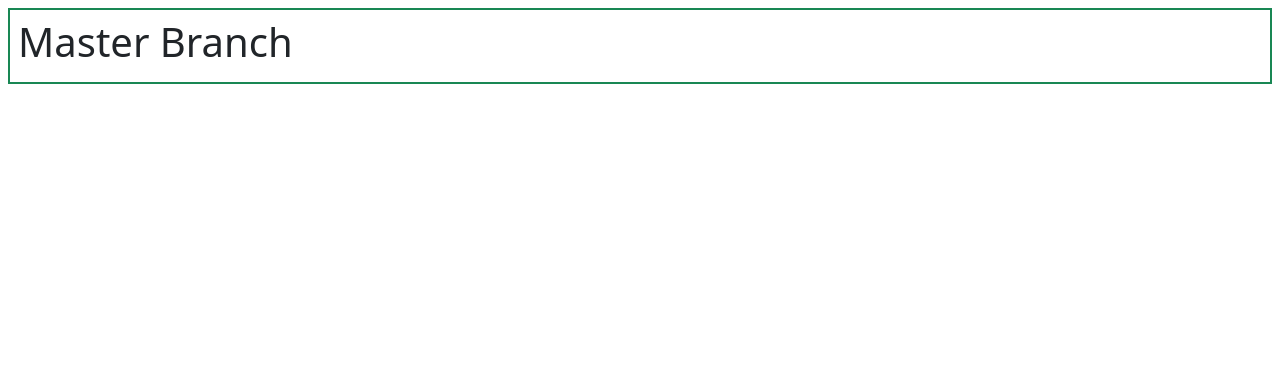
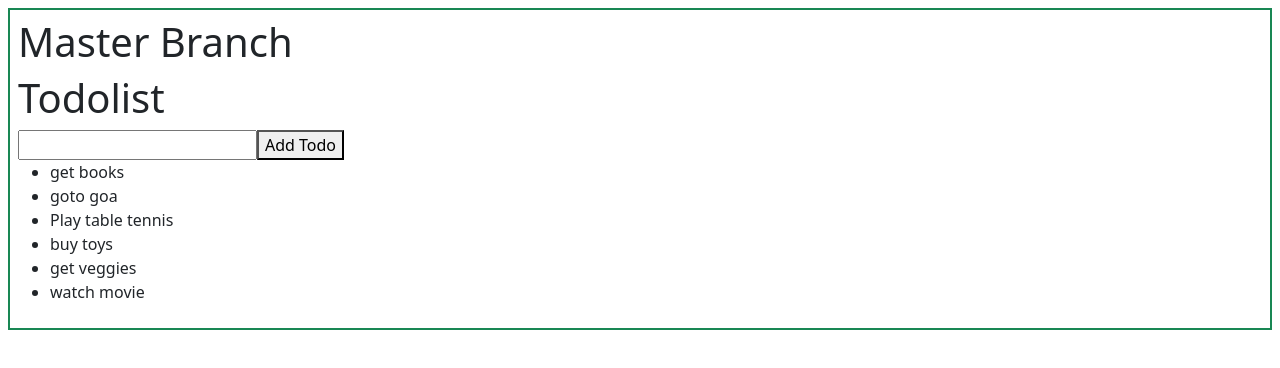
Before and after one commit to edupoly/rb53app, a React (Vite) app: page / in a window 1280 px wide. Shown: the top 368 px of the page. Built offline with nearby package versions, Linux system fonts and the light colour scheme.

Commit message:
useReducer-counter-todolist-projects

```diff
--- a/package.json
+++ b/package.json
@@ -11,7 +11,8 @@
   },
   "dependencies": {
     "react": "^19.1.1",
-    "react-dom": "^19.1.1"
+    "react-dom": "^19.1.1",
+    "uuid": "^13.0.0"
   },
   "devDependencies": {
     "@eslint/js": "^9.33.0",
--- a/src/App.jsx
+++ b/src/App.jsx
@@ -1,7 +1,12 @@
+import Counter from "./Counter";
+import Todolist from "./Todolist";
+
 function App() {
   return (
     <div className="border border-2 border-success m-2 p-2">
       <h1>Master Branch</h1>
+      <Todolist></Todolist>
+      {/* <Counter></Counter> */}
     </div>
   );
 }
--- /dev/null
+++ b/src/Counter.jsx
@@ -0,0 +1,43 @@
+import React, { useReducer } from "react";
+const initialState = {
+  count: 0,
+};
+function reducer(state = initialState, action) {
+  //   if (action.type === "INC") {
+  //     return { ...state, count: state.count + 1 };
+  //   }
+  //   if (action.type === "DEC") {
+  //     return { ...state, count: state.count - 1 };
+  //   }
+  switch (action.type) {
+    case "INC":
+      return { ...state, count: state.count + 1 };
+    case "DEC":
+      return { ...state, count: state.count - 1 };
+  }
+}
+function Counter() {
+  var [state, dispatch] = useReducer(reducer, initialState);
+  return (
+    <div className="border border-2 border-info m-2 p-2">
+      <h1>Counter:{state.count}</h1>
+      <button
+        onClick={() => {
+          dispatch({ type: "INC" });
+        }}
+      >
+        Increment
+      </button>
+      <button
+        onClick={() => {
+          dispatch({ type: "DEC" });
+        }}
+      >
+        Decrement
+      </button>
+    </div>
+  );
+}
+
+export default Counter;
+// state,action,UI
--- /dev/null
+++ b/src/Todolist.jsx
@@ -0,0 +1,46 @@
+import React, { useReducer, useState } from "react";
+import { v4 as uuidv4 } from "uuid";
+import { alltodos } from "./todos";
+const initialState = {
+  todos: [...alltodos],
+  newState: { title: "", status: false, id: uuidv4() },
+};
+const reducer = (state = initialState, action) => {
+  switch (action.type) {
+    case "ADDTODO":
+      return { ...state, todos: [...state.todos, { ...state.newState }] };
+    case "UPDATENEWTODO":
+      return {
+        ...state,
+        newState: { ...state.newState, title: action.payload },
+      };
+  }
+};
+function Todolist() {
+  var [state, dispatch] = useReducer(reducer, initialState);
+  return (
+    <div>
+      <h1>Todolist</h1>
+      <input
+        type="text"
+        onChange={(e) => {
+          dispatch({ type: "UPDATENEWTODO", payload: e.target.value });
+        }}
+      />
+      <button
+        onClick={() => {
+          dispatch({ type: "ADDTODO" });
+        }}
+      >
+        Add Todo
+      </button>
+      <ul>
+        {state.todos.map((todo) => {
+          return <li key={todo.id}>{todo.title}</li>;
+        })}
+      </ul>
+    </div>
+  );
+}
+
+export default React.memo(Todolist);
--- /dev/null
+++ b/src/todos.js
@@ -0,0 +1,34 @@
+import { v4 as uuidv4 } from "uuid";
+
+export const alltodos = [
+  {
+    title: "get books",
+    status: true,
+    id: uuidv4(),
+  },
+  {
+    title: "goto goa",
+    status: false,
+    id: uuidv4(),
+  },
+  {
+    title: "Play table tennis",
+    status: false,
+    id: uuidv4(),
+  },
+  {
+    title: "buy toys",
+    status: true,
+    id: uuidv4(),
+  },
+  {
+    title: "get veggies",
+    status: true,
+    id: uuidv4(),
+  },
+  {
+    title: "watch movie",
+    status: true,
+    id: uuidv4(),
+  },
+];
```
Also changed, not shown: 1 other file (tests, documents, lock files or other folders).
